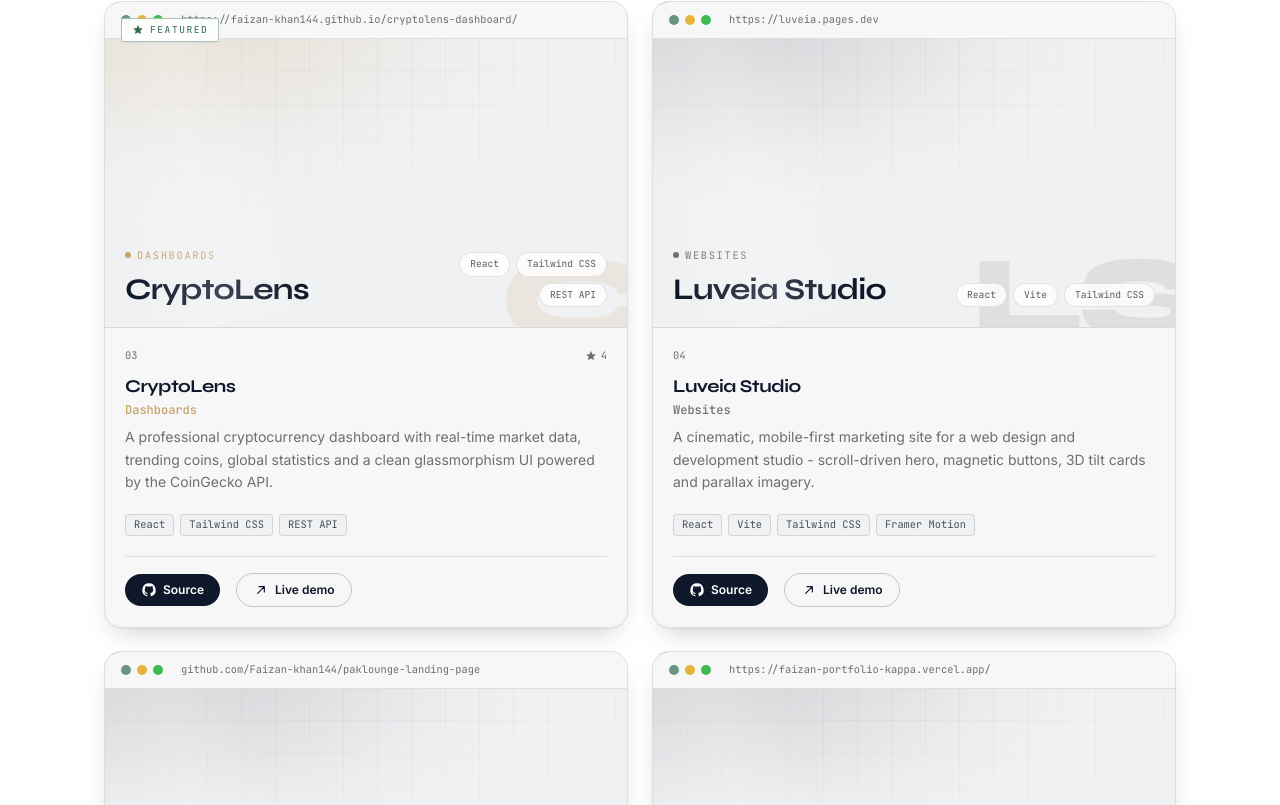
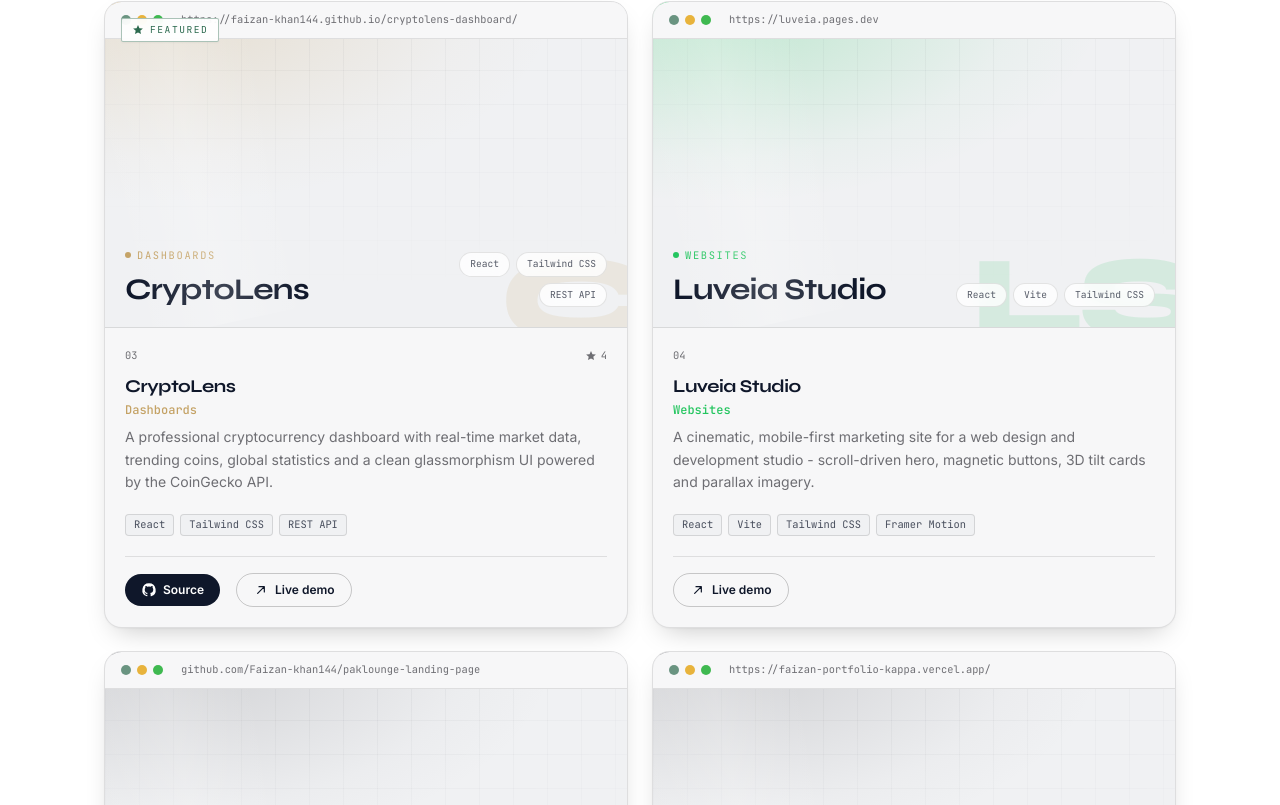
Before and after one commit to Faizan-khan144/faizan-portfolio, a React (Vite) app: page /projects in a window 1280 px wide. Shown: the part 1263-2068 px from the top of the page. Built offline with nearby package versions, Linux system fonts and the light colour scheme.

Commit message:
feat(projects): hide the source link when a project has no repo

```diff
--- a/src/components/ProjectCard.jsx
+++ b/src/components/ProjectCard.jsx
@@ -10,6 +10,7 @@ const accents = {
   'zaviyan-turns-one': '#F59E0B',
   'fz-bank-modern-banking-website': '#10B981',
   'august-and-oak-ecommerce': '#C4A265',
+  'luveia-studio': '#22C55E',
 }
 
 function accentFor(project) {
@@ -183,6 +184,7 @@ export default function ProjectCard({ project, index = 0, delay = 0 }) {
         </ul>
 
         <div className="mt-5 flex items-center gap-4 border-t border-line/10 pt-4">
+          {project.github && (
             <a
               href={project.github}
               target="_blank"
@@ -193,6 +195,7 @@ export default function ProjectCard({ project, index = 0, delay = 0 }) {
               <IconGitHub className="h-4 w-4" />
               Source
             </a>
+          )}
           {project.live && (
             <a
               href={project.live}
```
Lines whose indentation alone changed are shown as unchanged.
